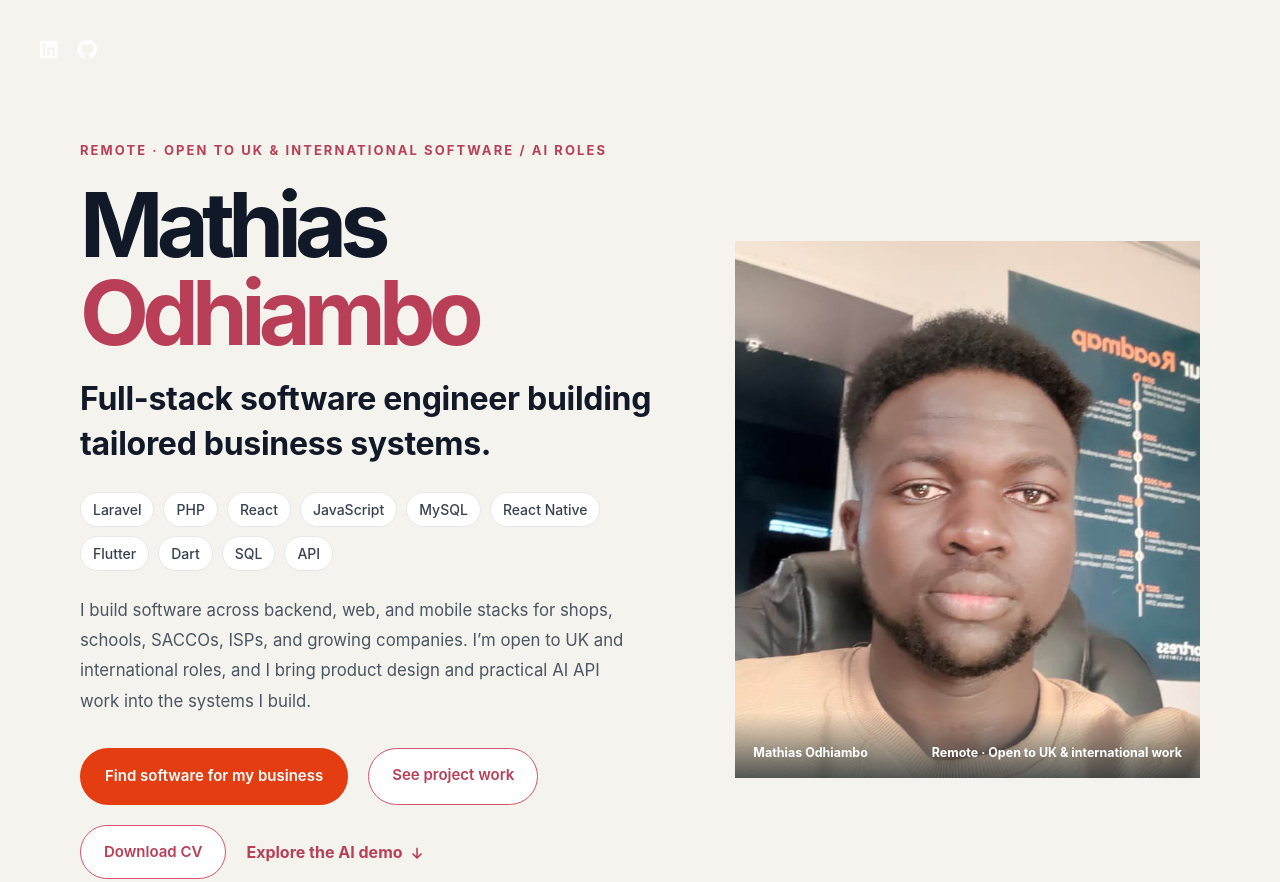
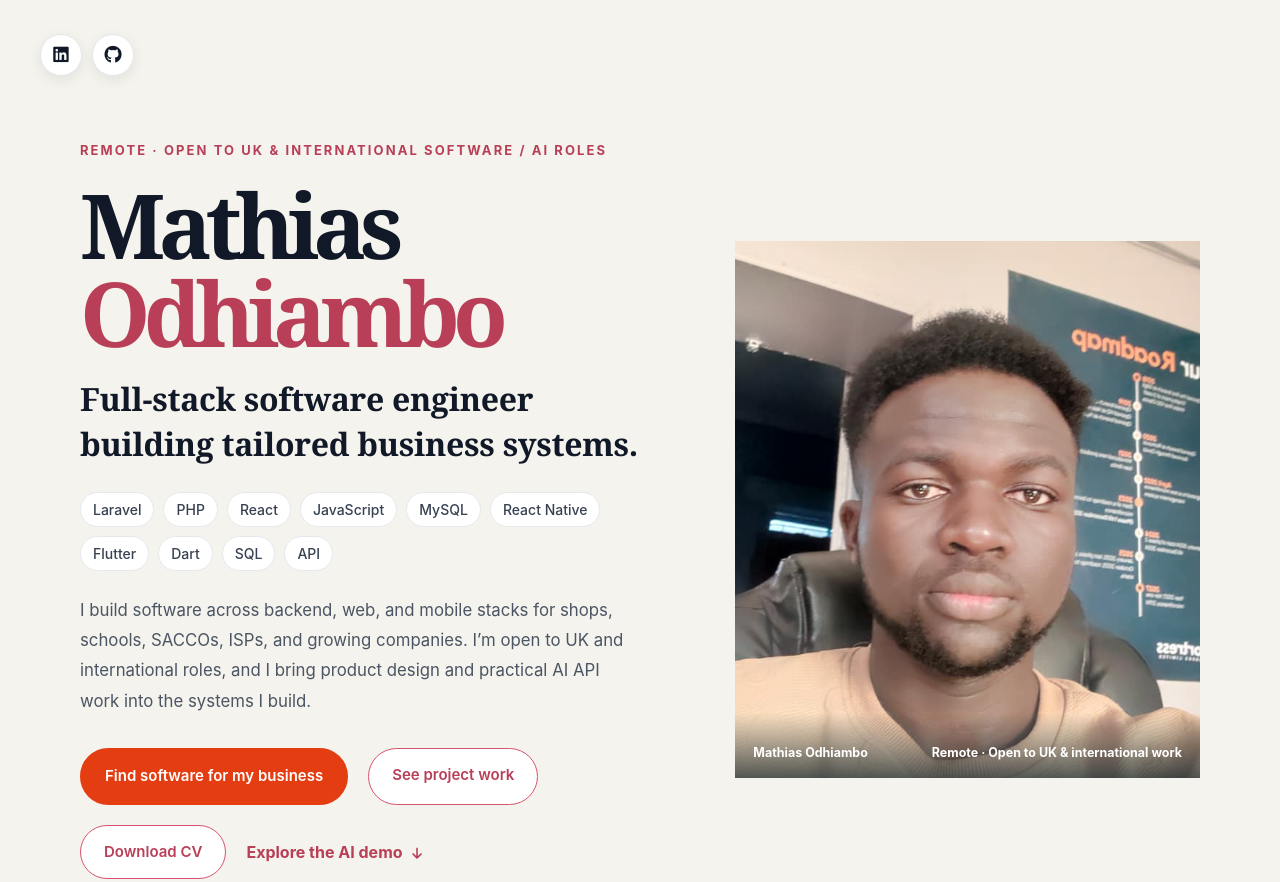
Before and after one commit to mato002/portfolio, a website: page index.html in a window 1280 px wide. Shown: the top 882 px of the page. Drawn offline with nearby package versions, Linux system fonts and the light colour scheme.

Commit message:
Improve hero icon contrast and heading typography

```diff
--- a/index.css
+++ b/index.css
@@ -3138,6 +3138,47 @@ nav ul li a:hover { color: var(--violet); background: rgba(40,120,115,.08); }
 .home-work-tags { margin-top: auto; padding-top: 18px; color: #76858a; font-size: .62rem; font-weight: 800; letter-spacing: .1em; }
 .home-work-tags i { padding: 0 4px; color: var(--coral); font-style: normal; }
 body:has(#header) > #footer { margin-top: 0; }
+
+/* Clear display/body type pairing and high-contrast hero social links. */
+:root {
+    --font-body: Inter, "Aptos", "Segoe UI", sans-serif;
+    --font-display: Georgia, "Times New Roman", serif;
+}
+body { font-family: var(--font-body); }
+h1, h2, h3, .section-title, .name {
+    font-family: var(--font-display);
+    font-weight: 700;
+}
+#header .header-social-links {
+    display: flex;
+    align-items: center;
+    gap: 10px;
+}
+#header .header-social-links a {
+    display: grid;
+    width: 42px;
+    height: 42px;
+    place-items: center;
+    border: 1px solid #e5e7eb;
+    border-radius: 50%;
+    background: #fff;
+    color: #111827 !important;
+    font-size: 1.1rem;
+    text-shadow: none;
+    box-shadow: 0 4px 14px rgba(17,24,39,.08);
+    transition: color .2s ease, background-color .2s ease, border-color .2s ease, transform .2s ease;
+}
+#header .header-social-links a i { color: inherit !important; }
+#header .header-social-links a:hover {
+    transform: translateY(-2px);
+    border-color: #e43d12;
+    background: #e43d12;
+    color: #fff !important;
+}
+#header .header-social-links a:focus-visible {
+    outline: 3px solid rgba(228,61,18,.3);
+    outline-offset: 3px;
+}
 @media (max-width: 980px) {
     #header .header_content { grid-template-columns: minmax(0, 1fr) minmax(300px, .8fr); gap: 28px; }
     .hero-showcase { min-height: 380px; }
```
